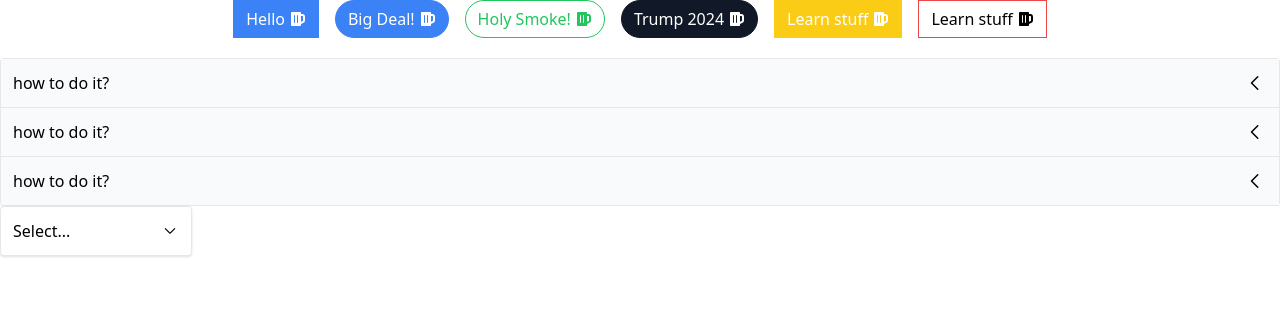
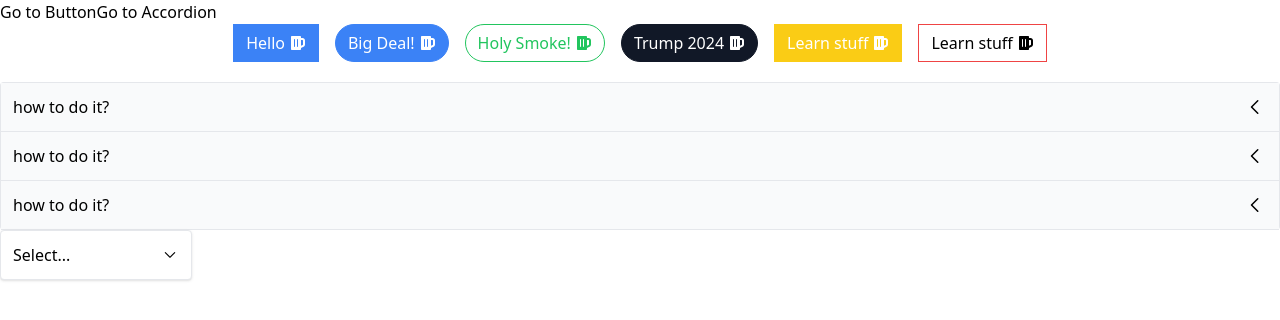
Before and after one commit to zdTang/stephen_react_Mike_learn, a React (Create React App) app in the folder learn_jsx/: page / in a window 1280 px wide. Shown: the top 320 px of the page. Built offline with nearby package versions, Linux system fonts and the light colour scheme.

Commit message:
c13-227 A Link Component

```diff
--- a/learn_jsx/src/App.js
+++ b/learn_jsx/src/App.js
@@ -1,10 +1,13 @@
 import ButtonPage from "./pages/ButtonPage";
 import AccordionPage from "./pages/AccordionPage";
 import DropdownPage from "./pages/DropdownPage";
+import Link from "./components/Link";
 
 const App = () => {
   return (
     <div>
+      <Link to={'/button'}>Go to Button</Link>
+      <Link to={'/accordion'}>Go to Accordion</Link>
       <ButtonPage />
       <AccordionPage />
       <DropdownPage />
--- /dev/null
+++ b/learn_jsx/src/components/Link.js
@@ -0,0 +1,13 @@
+import { useContext } from "react";
+import NavigationContext from "../context/NavigationContext";
+
+const Link = ({ to, children }) => {
+  const { navigate } = useContext(NavigationContext);
+  const handleClick = (event) => {
+    event.preventDefault();
+    navigate(to);
+  };
+  return <a onClick={handleClick}>{children}</a>;
+};
+
+export default Link;
--- a/learn_jsx/src/index.js
+++ b/learn_jsx/src/index.js
@@ -2,8 +2,13 @@ import React from "react";
 import ReactDOM from "react-dom/client";
 import App from "./App";
 import "./index.css";
+import { NavigationProvider } from "./context/NavigationContext";
 
 const el = document.getElementById("root");
 const root = ReactDOM.createRoot(el);
 
-root.render(<App />);
+root.render(
+  <NavigationProvider>
+    <App />
+  </NavigationProvider>
+);
```
Also changed, not shown: learn_jsx/src/context/NavigationContext.js (renamed from learn_jsx/src_chapter6-9/context/NavigationContext.js), learn_jsx/src/context/books.js (renamed from learn_jsx/src_chapter6-9/context/books.js).
